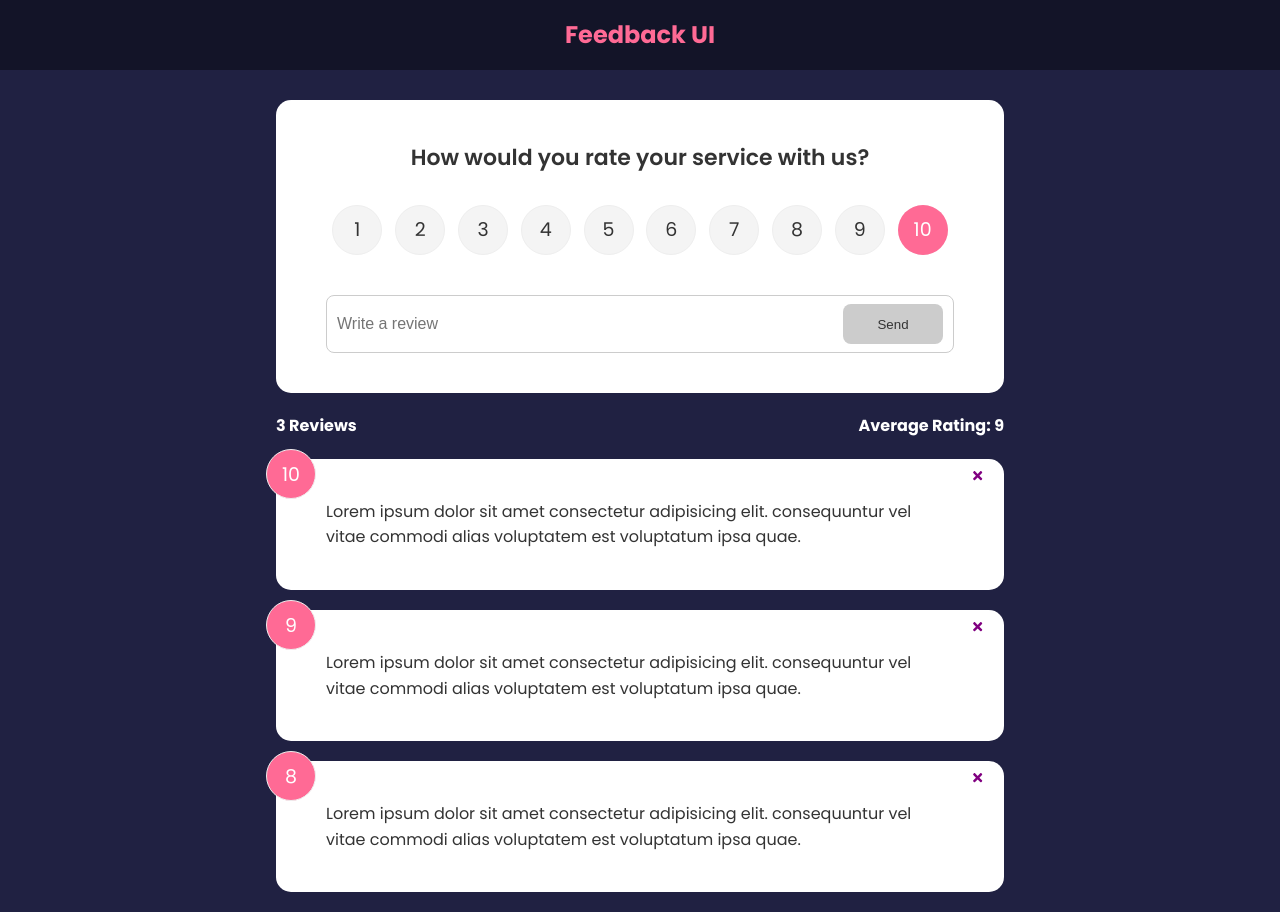
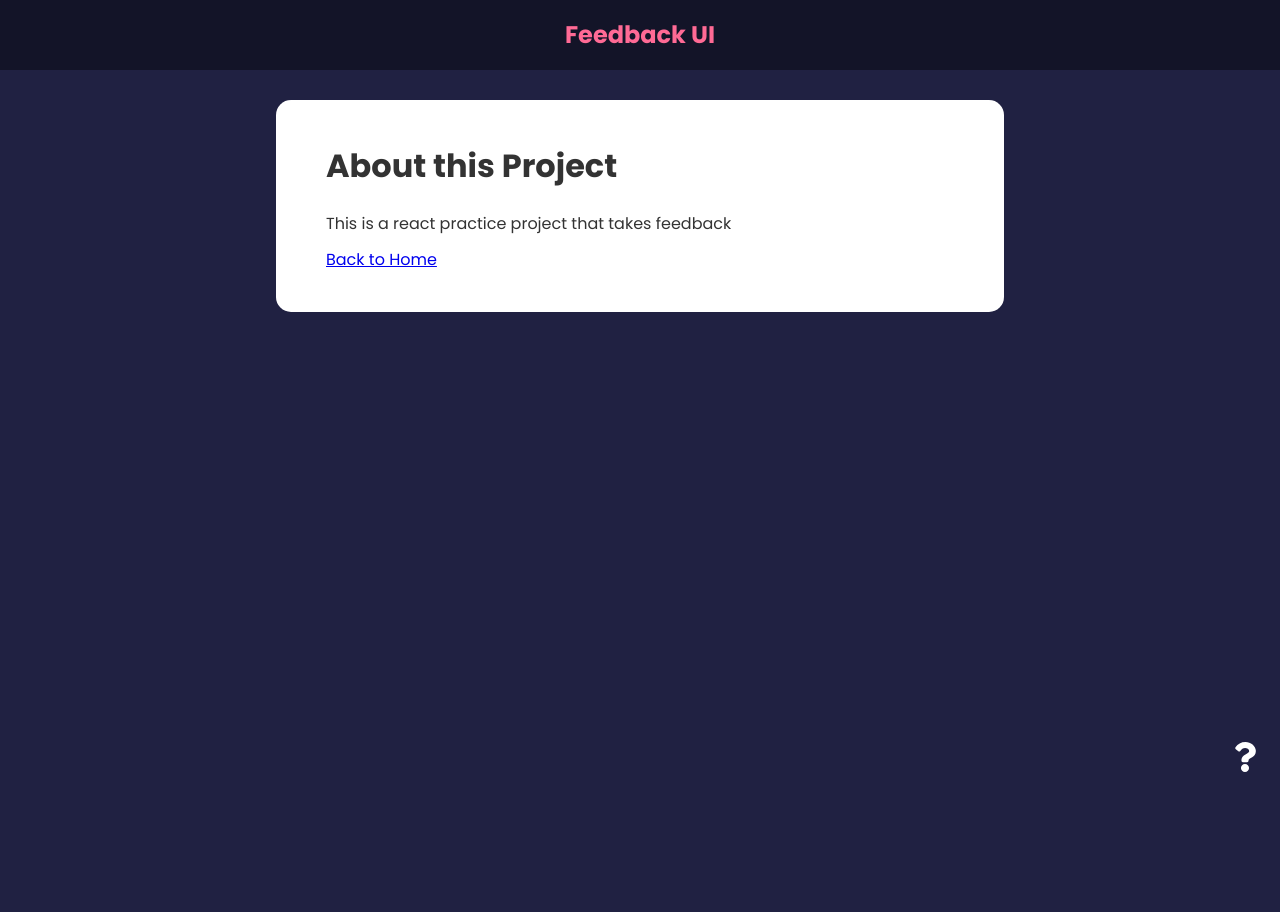
Before and after one commit to marlitas/feedback-app, a React (Create React App) app: page /about in a window 1280 px wide. After the commit the page ends 800 px from the top, so only its background shows below. Built offline with nearby package versions, Linux system fonts and the light colour scheme.

Commit message:
Add about page

```diff
--- a/package.json
+++ b/package.json
@@ -6,10 +6,13 @@
     "@testing-library/jest-dom": "^5.16.1",
     "@testing-library/react": "^12.1.2",
     "@testing-library/user-event": "^13.5.0",
+    "framer-motion": "^5.5.5",
     "react": "^17.0.2",
     "react-dom": "^17.0.2",
     "react-icons": "^4.3.1",
+    "react-router-dom": "^6.2.1",
     "react-scripts": "5.0.0",
+    "uuid": "^8.3.2",
     "web-vitals": "^2.1.2"
   },
   "scripts": {
--- a/src/App.js
+++ b/src/App.js
@@ -1,9 +1,13 @@
+import {v4 as uuidv4} from 'uuid'
+import {BrowserRouter as Router, Route, Routes} from 'react-router-dom'
 import { useState} from 'react'
 import Header from './components/Header'
 import FeedbackList from './components/FeedbackList'
 import FeedbackData from './data/FeedbackData'
 import FeedbackStats from './components/FeedbackStats'
 import FeedbackForm from './components/FeedbackForm'
+import AboutPage from './pages/AboutPage'
+import AboutIconLink from './components/AboutIconLink'
 
 function App() {
   const [feedback, setFeedback] = useState(FeedbackData)
@@ -14,15 +18,35 @@
     }
   }
 
+  const addFeedback = (newFeedback) => {
+    newFeedback.id = uuidv4()
+    setFeedback([newFeedback,...feedback])
+  }
+
   return (
-    <>
+    <Router>
       <Header />
       <div className='container'>
-        <FeedbackForm />
-        <FeedbackStats feedback={feedback} />
-        <FeedbackList feedback={feedback} handleDelete={deleteFeedback}/>
+        <Routes>
+          <Route
+            exact
+            path='/'
+            element={
+            <>
+              <FeedbackForm handleAdd={addFeedback}/>
+              <FeedbackStats feedback={feedback} />
+              <FeedbackList feedback={feedback} handleDelete={deleteFeedback}/>
+            </>
+          }>
+          </Route>
+          <Route
+            path='/about'
+            element={<AboutPage/>}
+          />
+        </Routes>
+        <AboutIconLink />
       </div>
-    </>
+    </Router>
   )
 }
 
--- /dev/null
+++ b/src/components/AboutIconLink.jsx
@@ -0,0 +1,14 @@
+import {FaQuestion} from 'react-icons/fa'
+import {Link} from 'react-router-dom'
+
+function AboutIconLink() {
+  return (
+    <div className='about-link'>
+      <Link to='/about'>
+        <FaQuestion size={30} />
+      </Link>
+    </div>
+  )
+}
+
+export default AboutIconLink
--- a/src/components/FeedbackForm.jsx
+++ b/src/components/FeedbackForm.jsx
@@ -3,7 +3,7 @@
 import Button from './shared/Button'
 import RatingSelect from './RatingSelect'
 
-function FeedbackForm() {
+function FeedbackForm({handleAdd}) {
   const [text, setText] = useState('')
   const [rating, setRating] = useState(10)
   const [btnDisabled, setBtnDisabled] = useState(true)
@@ -23,9 +23,20 @@
     setText(event.target.value)
   }
 
+  const handleSubmit = (event) => {
+    event.preventDefault()
+    if(text.trim().length > 10) {
+      const newFeedback = {
+        text,
+        rating
+      }
+      handleAdd(newFeedback)
+    }
+  }
+
   return (
     <Card>
-      <form>
+      <form onSubmit={handleSubmit}>
         <h2>How would you rate your service with us?</h2>
         <RatingSelect select={(rating) => setRating(rating)}/>
         <div className='input-group'>
--- a/src/components/FeedbackList.jsx
+++ b/src/components/FeedbackList.jsx
@@ -1,3 +1,4 @@
+import {motion, AnimatePresence} from 'framer-motion'
 import FeedbackItem from './FeedbackItem'
 
 function FeedbackList({ feedback, handleDelete }) {
@@ -6,9 +7,18 @@
     }
   return (
     <div className='feedback-list'>
-      {feedback.map((item) => (
-        <FeedbackItem key={item.id} item ={item} handleDelete={handleDelete}/>
-      ))}
+      <AnimatePresence>
+        {feedback.map((item) => (
+          <motion.div
+            key={item.id}
+            initial={{opacity: 0}}
+            animate={{opacity: 1}}
+            exit={{opacity: 0}}
+          >
+            <FeedbackItem key={item.id} item ={item} handleDelete={handleDelete}/>
+          </motion.div>
+        ))}
+      </AnimatePresence>
     </div>
   )
 }
--- /dev/null
+++ b/src/pages/AboutPage.jsx
@@ -0,0 +1,16 @@
+import Card from '../components/shared/Card'
+import {Link} from 'react-router-dom'
+
+function AboutPage() {
+  return (
+    <Card>
+      <div className='about'>
+        <h1>About this Project</h1>
+        <p>This is a react practice project that takes feedback</p>
+        <Link to='/'>Back to Home</Link>
+      </div>
+    </Card>
+  )
+}
+
+export default AboutPage
```
Also changed, not shown: 1 other file (tests, documents, lock files or other folders).
